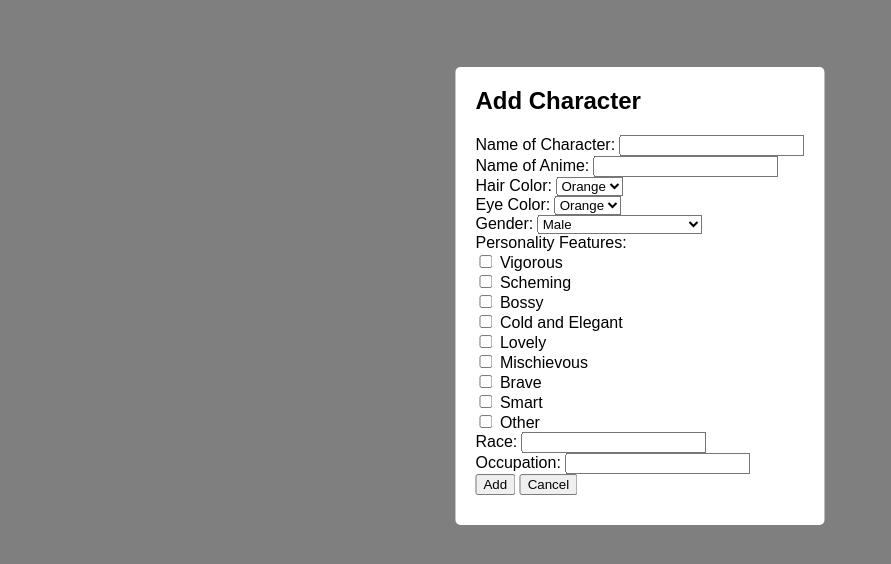
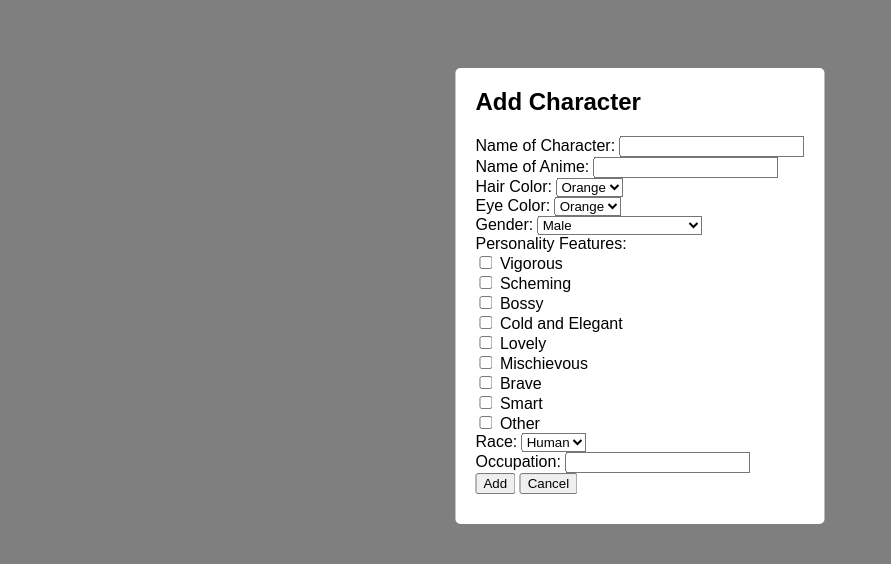
Before and after one commit to DDDDDhn/hden6421-tracker, a website: page public/index.html in a window 1280 px wide. Both pictures are taken after a click on the button "Add Character". Shown: the part 104-668 px from the top of the page, without its empty margins (0-891 px from the left). Drawn offline with Linux system fonts and the light colour scheme.

Commit message:
fix a problem with Race property

```diff
--- a/public/index.html
+++ b/public/index.html
@@ -1,9 +1,11 @@
 <!DOCTYPE html>
 <html>
+
 <head>
   <title>Anime Character Collection</title>
   <link rel="stylesheet" type="text/css" href="style.css">
 </head>
+
 <body>
   <h1>Anime Character Collection</h1>
   <button id="addCharacterBtn">Add Character</button>
@@ -88,7 +90,16 @@
         <label for="otherPersonality">Other</label><br>
 
         <label for="race">Race:</label>
-        <input type="text" id="race"><br>
+        <select id="race">
+          <option value="Human">Human</option>
+          <option value="Elves">Elves</option>
+          <option value="Gods">Gods</option>
+          <option value="Orcs">Orcs</option>
+          <option value="Animal">Animal</option>
+          <option value="Cyborg">Cyborg</option>
+          <option value="Other">Other</option>
+        </select><br>
+
 
         <label for="occupation">Occupation:</label>
         <input type="text" id="occupation"><br>
@@ -101,4 +112,5 @@
 
   <script src="script.js"></script>
 </body>
+
 </html>
```
